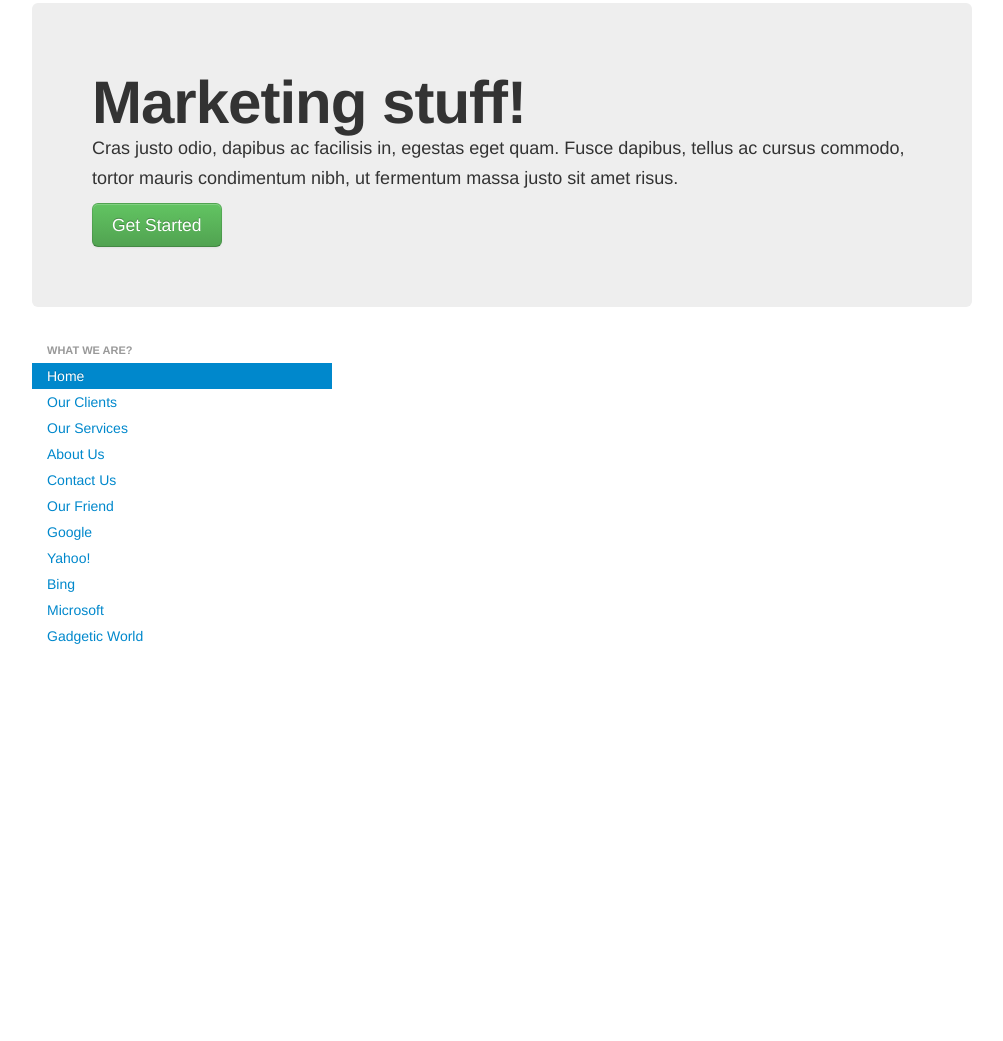
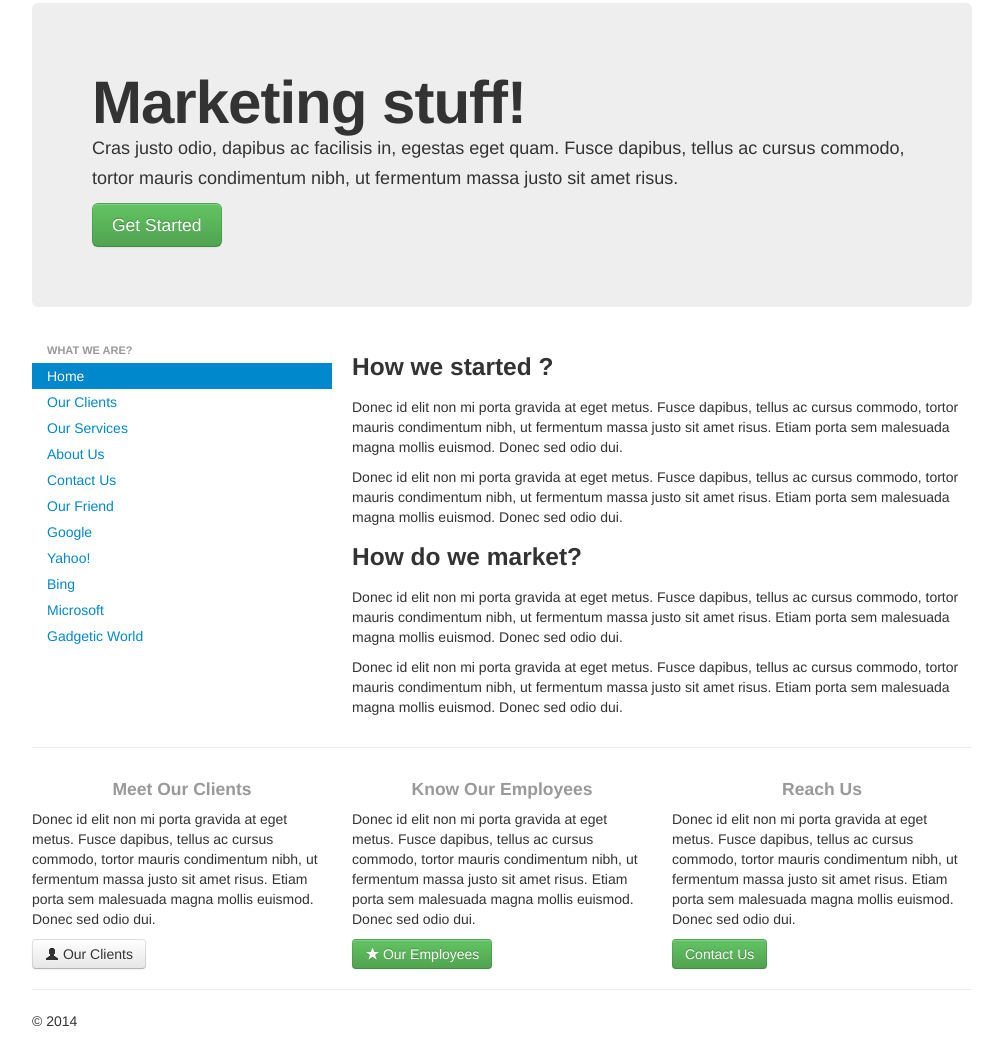
Before and after one commit to taydakov/bootstrap-lesson-1, a plain HTML site: page index.html in a window 1280 px wide. Shown: the part 119-1160 px from the top of the page, without its empty margins (138-1141 px from the left). Before the commit the page ends 800 px from the top, so only its background shows below. Drawn offline with nearby package versions, Linux system fonts and the light colour scheme.

Commit message:
text area, footer and copyright sections added

```diff
--- a/index.html
+++ b/index.html
@@ -47,7 +47,39 @@
 					</ul>
 				</div>
 				<div class="span8">
+					<h3>How we started ?</h3>
+					<p>Donec id elit non mi porta gravida at eget metus. Fusce dapibus, tellus ac cursus commodo, tortor mauris condimentum nibh, ut fermentum massa justo sit amet risus. Etiam porta sem malesuada magna mollis euismod. Donec sed odio dui.</p>
+					<p>Donec id elit non mi porta gravida at eget metus. Fusce dapibus, tellus ac cursus commodo, tortor mauris condimentum nibh, ut fermentum massa justo sit amet risus. Etiam porta sem malesuada magna mollis euismod. Donec sed odio dui.</p>
+					<h3>How do we market?</h3>
+					<p>Donec id elit non mi porta gravida at eget metus. Fusce dapibus, tellus ac cursus commodo, tortor mauris condimentum nibh, ut fermentum massa justo sit amet risus. Etiam porta sem malesuada magna mollis euismod. Donec sed odio dui.</p>
+					<p>Donec id elit non mi porta gravida at eget metus. Fusce dapibus, tellus ac cursus commodo, tortor mauris condimentum nibh, ut fermentum massa justo sit amet risus. Etiam porta sem malesuada magna mollis euismod. Donec sed odio dui.</p>
 				</div>
+			</div>
+
+			<hr>
+
+			<div class="row">
+				<div class="span4">
+					<h4 class="muted text-center">Meet Our Clients</h4>
+					<p>Donec id elit non mi porta gravida at eget metus. Fusce dapibus, tellus ac cursus commodo, tortor mauris condimentum nibh, ut fermentum massa justo sit amet risus. Etiam porta sem malesuada magna mollis euismod. Donec sed odio dui.</p>
+					<a href="#" class="btn"><i class="icon-user"></i> Our Clients</a>
+				</div>
+				<div class="span4">
+					<h4 class="muted text-center">Know Our Employees</h4>
+					<p>Donec id elit non mi porta gravida at eget metus. Fusce dapibus, tellus ac cursus commodo, tortor mauris condimentum nibh, ut fermentum massa justo sit amet risus. Etiam porta sem malesuada magna mollis euismod. Donec sed odio dui.</p>
+					<a href="#" class="btn btn-success"><i class="icon-star icon-white"></i> Our Employees</a>
+				</div>
+				<div class="span4">
+					<h4 class="muted text-center">Reach Us</h4>
+					<p>Donec id elit non mi porta gravida at eget metus. Fusce dapibus, tellus ac cursus commodo, tortor mauris condimentum nibh, ut fermentum massa justo sit amet risus. Etiam porta sem malesuada magna mollis euismod. Donec sed odio dui.</p>
+					<a href="#" class="btn btn-success">Contact Us</a>
+				</div>
+			</div>
+
+			<hr>
+
+			<div class="footer">
+				<p>&copy; 2014</p>
 			</div>
 
 		</div>
```
